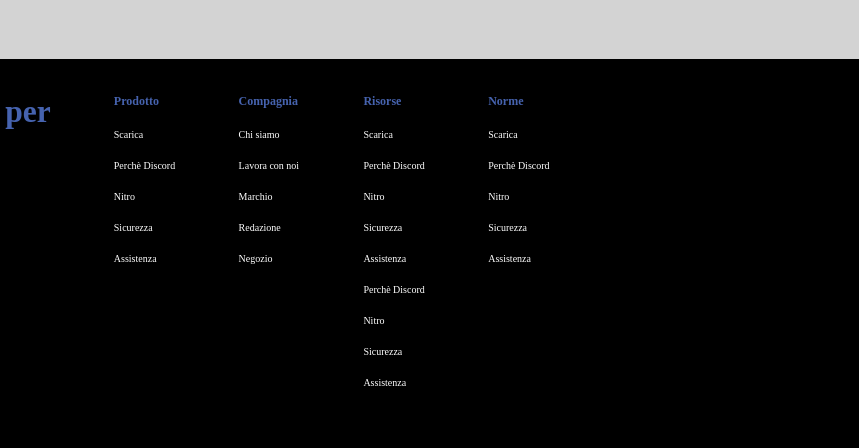
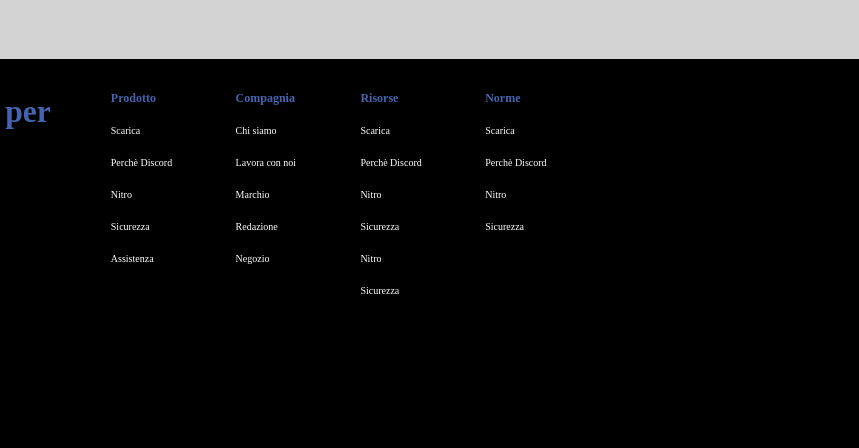
Before and after one commit to Zibo88/htmlcss-discord, a plain HTML site: page index.html in a window 1280 px wide. Shown: the part 2949-3397 px from the top of the page, 421-1280 px from the left. Drawn offline with Linux system fonts and the light colour scheme.

Commit message:
aggiunta di <a> a footer-item-list

```diff
--- a/css/style.css
+++ b/css/style.css
@@ -321,18 +321,22 @@
     width: calc(65% / 4);
     height: 100%;
 
+}
 
+.col-footer-small li {
+    padding: 7px;
 }
 
 ul h3 {
     color: #4663af;
     font-size: 12px;
-
 }
 
-.footer-item-list {
+.footer-item-list a {
     color:white;
     font-size: 10px;
+    text-decoration: none;
+
 }
 
 
--- a/index.html
+++ b/index.html
@@ -173,52 +173,104 @@
                 <!-- prima colonna small -->
                 <div class="col-footer-small">
                     <ul>
-                        <li><h3>Prodotto</h3></li>
-                        <li class="footer-item-list">Scarica</li>
-                        <li class="footer-item-list">Perchè Discord</li>
-                        <li class="footer-item-list">Nitro</li>
-                        <li class="footer-item-list">Sicurezza</li>
-                        <li class="footer-item-list">Assistenza</li>
+                        <li>
+                            <h3>Prodotto</h3>
+                        </li>
+                        <li class="footer-item-list">
+                            <a href="#">Scarica</a>
+                        </li>
+                        <li class="footer-item-list">
+                            <a href="#">Perchè Discord</a>
+                        </li>
+                        <li class="footer-item-list">
+                            <a href="#">Nitro</a>
+                        </li>
+                        <li class="footer-item-list">
+                            <a href="#">Sicurezza</a>
+                        </li>
+                        <li class="footer-item-list">
+                            <a href="#">Assistenza</a>
+                        </li>
                     </ul>
                 </div>
 
                 <!-- seconda colonna small -->
                 <div class="col-footer-small">
                     <ul>
-                        <li><h3>Compagnia</h3></li>
-                        <li class="footer-item-list">Chi siamo</li>
-                        <li class="footer-item-list">Lavora con noi</li>
-                        <li class="footer-item-list">Marchio</li>
-                        <li class="footer-item-list">Redazione</li>
-                        <li class="footer-item-list">Negozio</li>
+                        <li>
+                            <h3>Compagnia</h3>
+                        </li>
+                        <li class="footer-item-list">
+                            <a href="#">Chi siamo</a>
+                        </li>
+                        <li class="footer-item-list">
+                            <a href="#">Lavora con noi</a>
+                        </li>
+                        <li class="footer-item-list">
+                            <a href="#">Marchio</a>
+                        </li>
+                        <li class="footer-item-list">
+                            <a href="#">Redazione</a>
+                        </li>
+                        <li class="footer-item-list">
+                            <a href="#">Negozio</a>
+                        </li>
                     </ul>
                 </div>
 
                 <!-- terza colonna small -->
                 <div class="col-footer-small">
                     <ul>
-                        <li><h3>Risorse</h3></li>
-                        <li class="footer-item-list">Scarica</li>
-                        <li class="footer-item-list">Perchè Discord</li>
-                        <li class="footer-item-list">Nitro</li>
-                        <li class="footer-item-list">Sicurezza</li>
-                        <li class="footer-item-list">Assistenza</li>
-                        <li class="footer-item-list">Perchè Discord</li>
-                        <li class="footer-item-list">Nitro</li>
-                        <li class="footer-item-list">Sicurezza</li>
-                        <li class="footer-item-list">Assistenza</li>
+                        <li>
+                            <h3>Risorse</h3>
+                        </li>
+                        <li class="footer-item-list">
+                            <a href="#">Scarica</a>
+                        </li>
+                        <li class="footer-item-list">
+                            <a href="#">Perchè Discord</a>
+                        </li>
+                        <li class="footer-item-list">
+                            <a href="#">Nitro</a>
+                        </li>
+                        <li class="footer-item-list">
+                            <a href="#">Sicurezza</a>
+                        </li>
+                        </li>
+                        <li class="footer-item-list">
+                            <a href="#">Nitro</a>
+                        </li>
+                        <li class="footer-item-list">
+                            <a href="#">Sicurezza</a>
+                        </li>
+                        <li class="footer-item-list">
+                            <li href="#">Assistenza</a>
+                        </li>
+
                     </ul>
                 </div>
 
                 <!-- quarta colonna small -->
                 <div class="col-footer-small">
                     <ul>
-                        <li><h3>Norme</h3></li>
-                    <li class="footer-item-list">Scarica</li>
-                    <li class="footer-item-list">Perchè Discord</li>
-                    <li class="footer-item-list">Nitro</li>
-                    <li class="footer-item-list">Sicurezza</li>
-                    <li class="footer-item-list">Assistenza</li>
+                        <li>
+                            <h3>Norme</h3>
+                        </li>
+                        <li class="footer-item-list">
+                            <a href="#">Scarica</a>
+                        </li>
+                        <li class="footer-item-list">
+                            <a href="#">Perchè Discord</a>
+                        </li>
+                        <li class="footer-item-list">
+                            <a href="#">Nitro</a>
+                        </li>
+                        <li class="footer-item-list">
+                            <a href="#">Sicurezza</a>
+                        </li>
+                        <li class="footer-item-list">
+                            <li href="#">Assistenza</a>
+                        </li>
                     </ul>
                 </div>
             </div>
```
